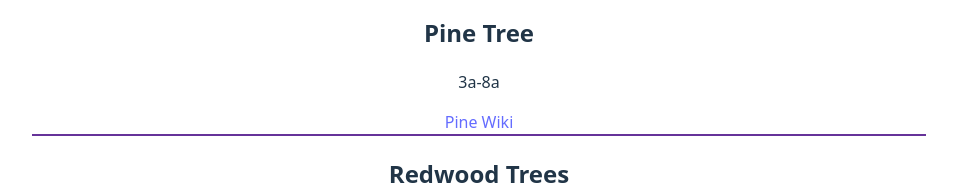
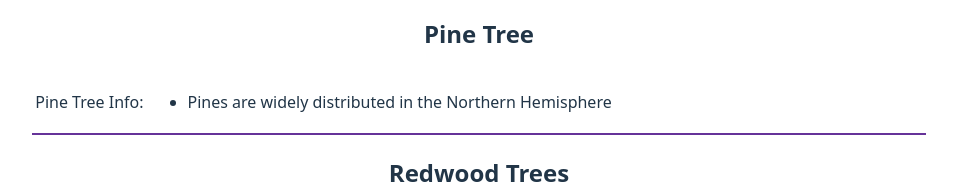
Before and after one commit to JacobWoodbury/plant-info-react, a React (Vite) app: page / in a window 1280 px wide. Shown: the part 271-456 px from the top of the page, without its empty margins (161-1118 px from the left). Built offline with nearby package versions, Linux system fonts and the light colour scheme.

Commit message:
Testing the table

```diff
--- a/src/components/Pine.jsx
+++ b/src/components/Pine.jsx
@@ -2,8 +2,18 @@ export default function Card(){
     return (
         <>
             <h2 id = "name">Pine Tree</h2>
-            <p id = "climate">3a-8a</p>
-            <a href = "https://en.wikipedia.org/wiki/Pine">Pine Wiki</a>
+            <table>
+                <tbody>
+                    <tr>
+                        <td>Pine Tree Info:</td>
+                        <td>
+                            <ul>
+                                <li>Pines are widely distributed in the Northern Hemisphere</li>
+                            </ul>
+                        </td>
+                    </tr>
+                </tbody>
+            </table>
         </>
     )
 }
```
